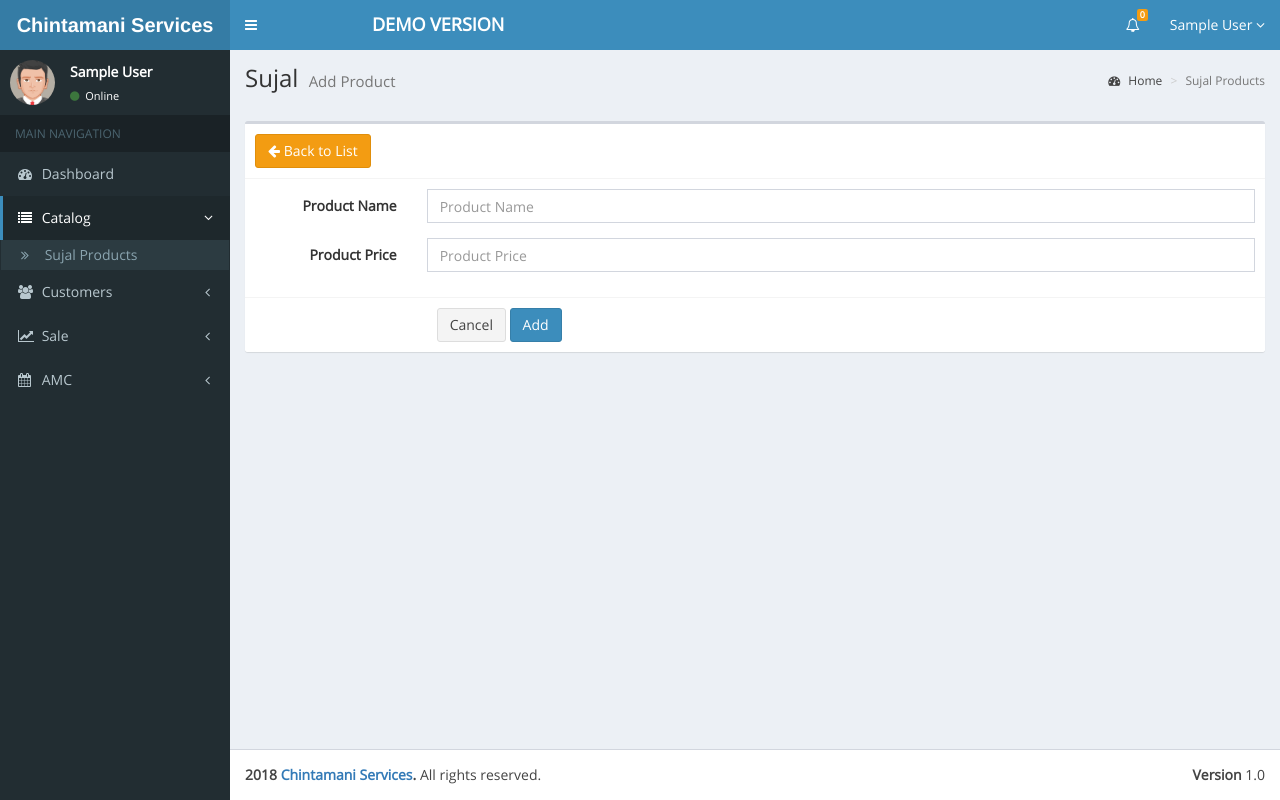
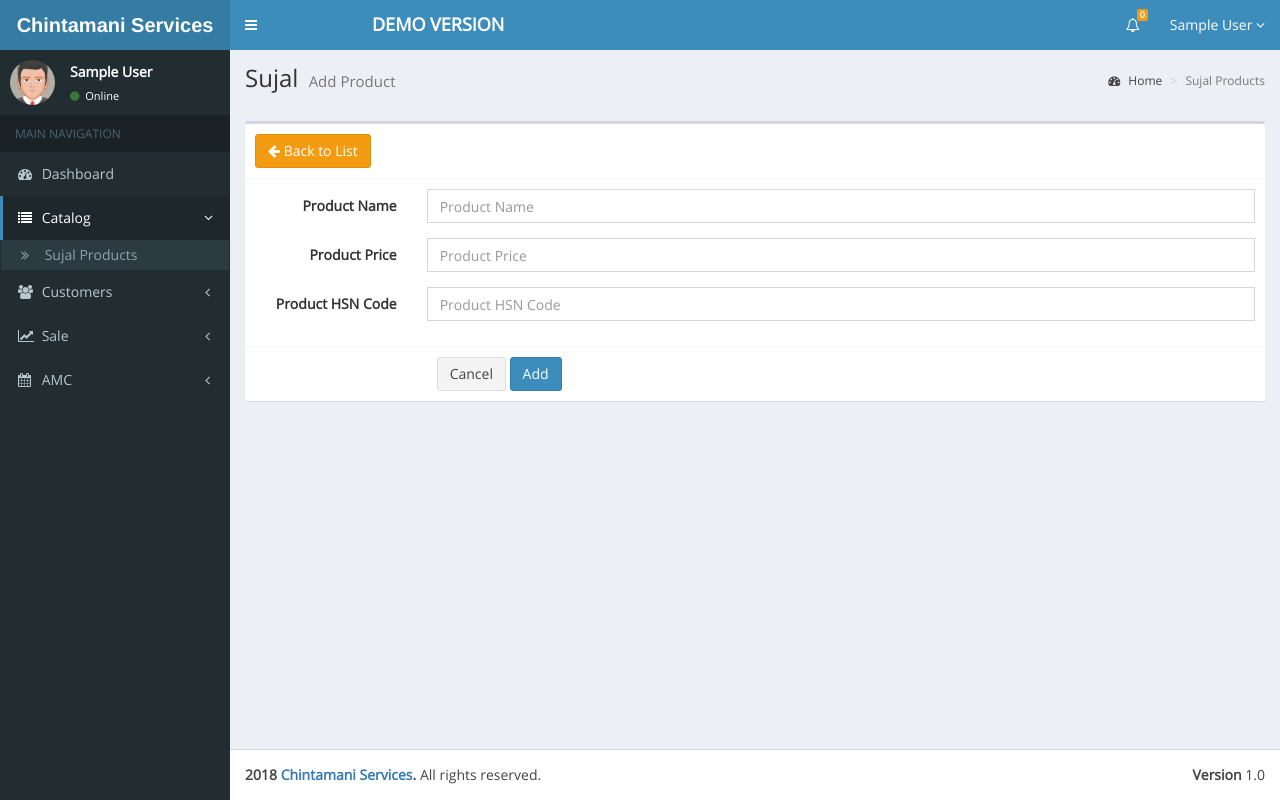
Before and after one commit to DhairyashilN/csswtc, a CodeIgniter app: page /chintamani/index.php/sujalproductscontroller/store/1 in a window 1280 px wide. Run offline with CodeIgniter, Linux system fonts and the light colour scheme; the visitor is signed in with stand-in values (Sample User, id 1); data that the repository does not hold is empty.

Commit message:
HSN Code field added in add product form.

```diff
--- a/application/controllers/SujalProductsController.php
+++ b/application/controllers/SujalProductsController.php
@@ -12,7 +12,7 @@ class SujalProductsController extends CI_Controller {
 		if ($this->session->userdata('login')!=1){
 			redirect(base_url());
 		} else {
-			$this->db->select('id,name,price');
+			$this->db->select('id,name,price,hsn_code');
 			$this->db->from('sujal_products');
 			$this->db->where('deleted', 0);
 			$this->db->order_by('id','desc');
@@ -28,7 +28,7 @@ class SujalProductsController extends CI_Controller {
 			redirect(base_url());
 		} else {
 			if (isset($id) && !empty($id)) {
-				$this->db->select('id,name,price');
+				$this->db->select('id,name,price,hsn_code');
 				$this->db->from('sujal_products');
 				$this->db->where('id', $id);
 				$this->db->where('deleted', 0);
@@ -46,6 +46,7 @@ class SujalProductsController extends CI_Controller {
 		} else {
 			$this->form_validation->set_rules('sproduct_name','Product Name','required');
 			$this->form_validation->set_rules('sproduct_price','Product Price','required|numeric');
+			$this->form_validation->set_rules('sproduct_hsn','Product HSN Code','required|numeric');
 			if ($this->form_validation->run() == FALSE) {
 				$page_data['active_menu'] = 'products';
 				$page_data['sub_active_menu'] = 'sproducts';
@@ -53,6 +54,7 @@ class SujalProductsController extends CI_Controller {
 			} else {
 				$page_data['name']  = $this->input->post('sproduct_name');
 				$page_data['price'] = $this->input->post('sproduct_price');
+				$page_data['hsn_code'] = $this->input->post('sproduct_hsn');
 				if (isset($id) && !empty($id)) {
 					$this->db->where('id',$id);
 					$this->db->update('sujal_products',$page_data);
@@ -71,7 +73,7 @@ class SujalProductsController extends CI_Controller {
 			redirect(base_url());
 		} else {
 			if (isset($id) && !empty($id)) {
-				$this->db->select('name,price');
+				$this->db->select('name,price,hsn_code');
 				$this->db->from('sujal_products');
 				$this->db->where('deleted', 0);
 				$page_data['ObjProduct'] = $this->db->get()->row();
--- a/application/views/add_sujal_product.php
+++ b/application/views/add_sujal_product.php
@@ -56,6 +56,12 @@
 								<input type="text" class="form-control" id="sproduct_price" name="sproduct_price" required="" onkeyup="this.value=this.value.replace(/[^\d,]/g,'')" placeholder="Product Price" value="<?php echo (isset($ObjProduct->price) && !empty($ObjProduct->price)) ? round($ObjProduct->price, 2) : ''; ?>">
 							</div>
 						</div>
+						<div class="form-group">
+							<label for="inputEmail3" class="col-sm-2 control-label">Product HSN Code</label>
+							<div class="col-sm-10">
+								<input type="text" class="form-control" id="sproduct_hsn" name="sproduct_hsn" required="" onkeyup="this.value=this.value.replace(/[^\d,]/g,'')" placeholder="Product HSN Code" value="<?php echo (isset($ObjProduct->hsn_code) && !empty($ObjProduct->hsn_code)) ? $ObjProduct->hsn_code : ''; ?>">
+							</div>
+						</div>
 					</div>
 					<div class="box-footer">
 						<div class="form-group">
--- a/application/views/sujal_product_list.php
+++ b/application/views/sujal_product_list.php
@@ -52,6 +52,7 @@
 										<th>Sr. No.</th>
 										<th>Product Name</th>
 										<th>Product Price</th>
+										<th>HSN Code</th>
 										<th>Action</th>
 									</tr>
 								</thead>
@@ -65,6 +66,7 @@
 										<td><?php echo $count++; ?></td>
 										<td><?php echo $row['name'];?></td>
 										<td><?php echo $row['price']; ?></td>
+										<td><?php echo $row['hsn_code']; ?></td>
 										<td>
 											<a href="<?php echo site_url('view_sujal_product/'.$row['id']); ?>" title="View"><button class="btn btn-info btn-sm"><i class="fa fa-eye" aria-hidden="true"></i></button></a>
 											<a href="<?php echo site_url('edit_sujal_product/'.$row['id']); ?>" title="Edit"><button class="btn btn-primary btn-sm"><i class="fa fa-pencil" aria-hidden="true"></i></button></a>
```
